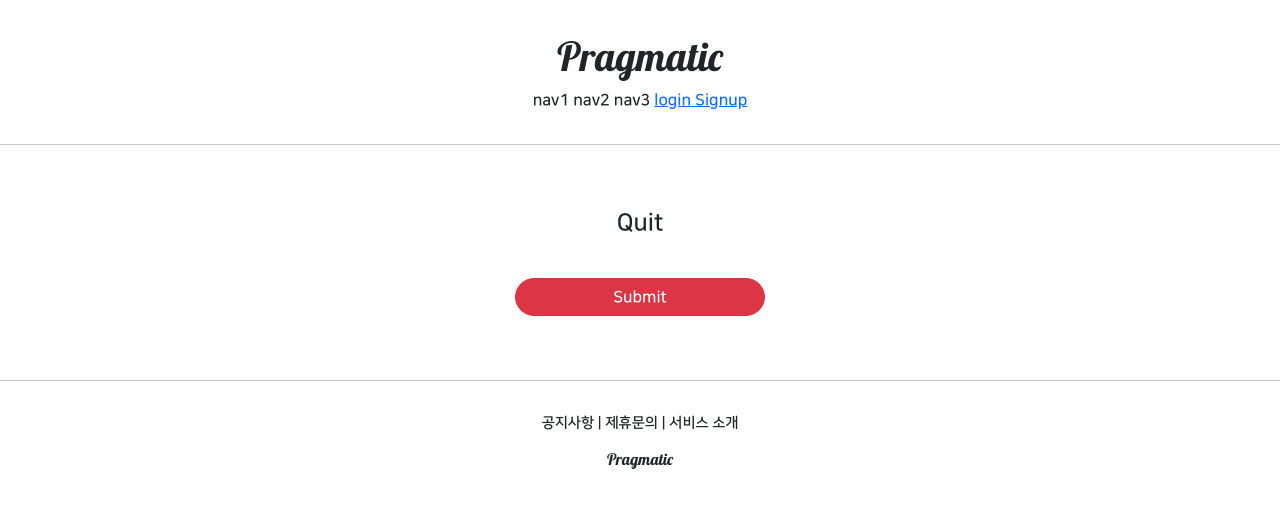
After one commit to jeonhs2482/pragmatic, a Django app: template accountapp/templates/accountapp/delete.html in a window 1280 px wide. The commit adds this page. Shown: the top 508 px of the page. Run offline with Django 3.2, Linux system fonts and the light colour scheme; the template is opened without the code that fills it, so the values that code supplies are empty; some libraries are stand-ins or nearby versions.

Commit message:
ADD: AccountDeleteView

```diff
--- /dev/null
+++ b/accountapp/templates/accountapp/delete.html
@@ -0,0 +1,17 @@
+{% extends 'base.html' %}
+
+{% block content %}
+
+    <div style="text-align: center; max-width: 500px; margin: 4rem auto">
+        <div class="mb-4">
+            <h4>
+                Quit
+            </h4>
+        </div>
+        <form action="{% url 'accountapp:delete' pk=user.pk %}" method="post">
+            {% csrf_token %}
+            <input type="submit" class="btn btn-danger rounded-pill col-6 mt-3">
+        </form>
+    </div>
+
+{% endblock %}
--- a/accountapp/templates/accountapp/detail.html
+++ b/accountapp/templates/accountapp/detail.html
@@ -18,6 +18,11 @@
                 Change Info
             </p>
         </a>
+        <a href="{% url 'accountapp:delete' pk=user.pk %}">
+            <p>
+                Quit
+            </p>
+        </a>
         {% endif %}
 
     </div>
--- a/accountapp/urls.py
+++ b/accountapp/urls.py
@@ -1,5 +1,4 @@
-from accountapp.views          import AccountCreateView, hello_world
-from accountapp.views          import hello_world, AccountCreateView, AccountDetailView, AccountUpdateView
+from accountapp.views          import hello_world, AccountCreateView, AccountDetailView, AccountUpdateView, AccountDeleteView
 
 from django.contrib.auth.views import LoginView, LogoutView
 from django.urls               import path
@@ -13,4 +12,5 @@ urlpatterns = [
     path('logout/', LogoutView.as_view(), name='logout'),
     path('detail/<int:pk>', AccountDetailView.as_view(), name='detail'),
     path('update/<int:pk>', AccountUpdateView.as_view(), name='update'),
+    path('delete/<int:pk>', AccountDeleteView.as_view(), name='delete'),
 ]
--- a/templates/header.html
+++ b/templates/header.html
@@ -10,6 +10,9 @@
         <a href="{% url 'accountapp:login' %}?next={{ request.path }}">
             <span>login</span>
         </a>
+        <a href="{% url 'accountapp:create' %}">
+            <span>Signup</span>
+        </a>
         {% else %}
         <a href="{% url 'accountapp:detail' pk=user.pk %}">
             <span>MyPage</span>
```
Also changed, not shown: accountapp/views.py (+7 -2 lines).
